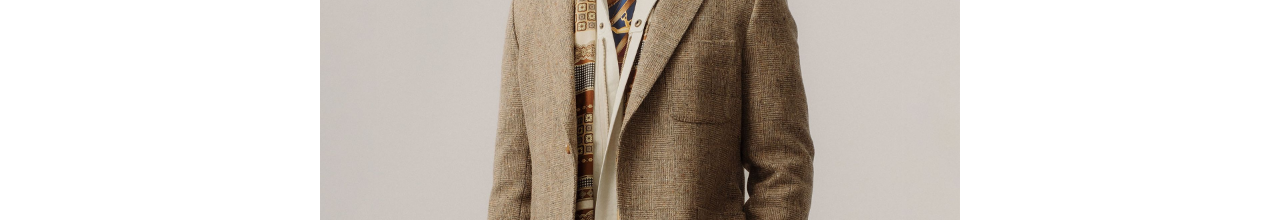
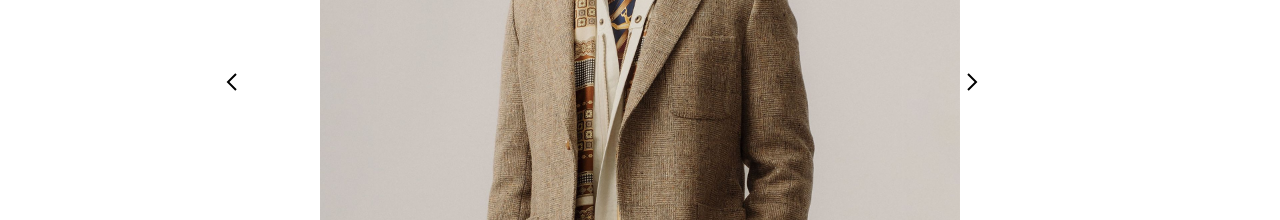
Before and after one commit to fawwaz95/EcommerceFrontEnd, a React (Create React App) app: page /LookBook in a window 1280 px wide. Both pictures are taken after a click on the picture 236 px from the left and 450 px from the top of the page. Shown: the part 505-725 px from the top of the page. Built offline with nearby package versions, Linux system fonts and the light colour scheme.

Commit message:
Formatted Insperations page..Added lookbook arrow functionality

```diff
--- a/src/components/Insperations.js
+++ b/src/components/Insperations.js
@@ -23,7 +23,7 @@ const Insperations = () => {
     }, []);
 
     return (
-        <div className="grid grid-cols-1 justify-center items-center pt-0 pb-5">
+        <div className="grid grid-cols-1 justify-center items-center pt-0 pb-5 scrollable">
             <div className="book">
                 <div className="page">
                     <img src={images[currentIndex]} alt={`Page`} />
--- a/src/components/LookBook.js
+++ b/src/components/LookBook.js
@@ -10,7 +10,7 @@ const LookBook = () => {
 
     useEffect(() => {
         console.log("Rerendering.......");
-    },[openImage])
+    },[openImage, pathofImg])
 
     const resizeImage = (imagePath) => {
         console.log("Clicked image.....");
@@ -23,8 +23,36 @@ const LookBook = () => {
         setOpenImage(false);
     }
 
+    const changeImg = (id) => {
+        const numberOfImgs = imagePaths.length + 1;
+        const getImg = document.getElementById("lookbookImg");
+        const formatImg = getImg.src.split("http://localhost:3000")[1];
+        const indexOfImg = imagePaths.indexOf(formatImg);
+
+            if(indexOfImg === numberOfImgs && id === "rightArrow"){ //Check if current image index isnt the last image in the array
+                console.log("Clicked right arrow... and we are on the last image");
+                setPathofImg(imagePaths[0]);
+            }else if (indexOfImg === 0 && id === "leftArrow"){ //Check if we are at the first image and we clicked the left arrow
+                console.log("Clicked left arrow... and we are on the first image");
+                setPathofImg(imagePaths[numberOfImgs-1]);
+            }else if (indexOfImg !== numberOfImgs && id === "rightArrow"){
+                console.log("Clicked right arrow... but we have more images");
+                setPathofImg(imagePaths[indexOfImg + 1]);
+            }else if (indexOfImg !== numberOfImgs && id === "leftArrow"){
+                console.log("Clicked left arrow... but we have more images");
+                setPathofImg(imagePaths[indexOfImg - 1]);
+            }
+
+        console.log("indexOfImg");
+        console.log(indexOfImg);
+
+        console.log("number of images");
+        console.log(numberOfImgs);
+    }
+
+
     return (
-        <div>
+        <div className={ "scrollable"}>
             <div className="flex justify-center text-center p-10">
                 <div>
                     <div className="text-xs"> {todayDate} </div>
@@ -44,17 +72,34 @@ const LookBook = () => {
                 }
             </div>
             :
-            <div>
-                <a href="#" className="flex justify-end pr-5" onClick={() => closeImage()}>
-                    <svg id="close" xmlns="http://www.w3.org/2000/svg" className="w-5 h-5" viewBox="0 0 24 24"  stroke="white">
-                        <path d="M13.41,12l6.3-6.29a1,1,0,1,0-1.42-1.42L12,10.59,5.71,4.29A1,1,0,0,0,4.29,5.71L10.59,12l-6.3,6.29a1,1,0,0,0,0,1.42,1,1,0,0,0,1.42,0L12,13.41l6.29,6.3a1,1,0,0,0,1.42,0,1,1,0,0,0,0-1.42Z"></path>
-                    </svg>
-                </a>
-                <div className="flex justify-center items-center pt-1 pb-5 pl-5 pr-5">
-                    <img src={pathofImg} className="h-auto sm:h-screen"/>
+            <div className="relative">
+                <div id="closeBtn">
+                    <a href="#" className="flex justify-end pr-5" onClick={() => closeImage()}>
+                        <svg xmlns="http://www.w3.org/2000/svg" className="w-5 h-5" viewBox="0 0 24 24"  stroke="white">
+                            <path d="M13.41,12l6.3-6.29a1,1,0,1,0-1.42-1.42L12,10.59,5.71,4.29A1,1,0,0,0,4.29,5.71L10.59,12l-6.3,6.29a1,1,0,0,0,0,1.42,1,1,0,0,0,1.42,0L12,13.41l6.29,6.3a1,1,0,0,0,1.42,0,1,1,0,0,0,0-1.42Z"></path>
+                        </svg>
+                    </a>
+                </div>
+                <div className="flex items-center">
+                    <div id="leftArrow" className="w-1/4 flex justify-end" onClick={() => changeImg("leftArrow")}>  {/*Need to fix the alignment of my left arrow.....*/}
+                        <a href="#">
+                            <svg xmlns="http://www.w3.org/2000/svg" width="100" height="100">
+                                <path d="M15.293 3.293 6.586 12l8.707 8.707 1.414-1.414L9.414 12l7.293-7.293-1.414-1.414z"/>
+                            </svg>
+                        </a>
+                    </div>
+                    <div id="lookbookContainer" className="flex justify-center items-center w-1/2">
+                        <img id="lookbookImg" src={pathofImg} className="h-auto sm:h-screen" alt="Lookbook image" />
+                    </div>
+                    <div id="rightArrow" className="w-1/4 justify-start" onClick={() => changeImg("rightArrow")}>
+                        <a href="#">
+                            <svg xmlns="http://www.w3.org/2000/svg" width="100" height="100">
+                                <path d="M7.293 4.707 14.586 12l-7.293 7.293 1.414 1.414L17.414 12 8.707 3.293 7.293 4.707z"/>
+                            </svg>
+                        </a>
+                    </div>
                 </div>
             </div>
-
             }
         </div>
     );
--- a/src/components/Shop.js
+++ b/src/components/Shop.js
@@ -24,7 +24,7 @@ export default function Shop(){
     }, []);
 
         return(
-                 <div className="bg-white h-full w-full fixed text-black">
+                 <div className="bg-white h-full w-full text-black">
                     <div className="scrollable">
                             <div id="productList" className="grid grid-cols-1 sm:grid-cols-3 gap-4 p-10 text-sm align-content-start">
                             {!isLoading ?
--- a/src/index.css
+++ b/src/index.css
@@ -33,7 +33,9 @@ a:hover{
 }
 
 .scrollable{
+  position: fixed;
   height: calc(100% - 40px); /* Adjust the value as needed to accommodate the header */
+  width: 100%;
   overflow: scroll;
 }
 
```
Also changed, not shown: public/images/greenYankeesHat.png (deleted).
